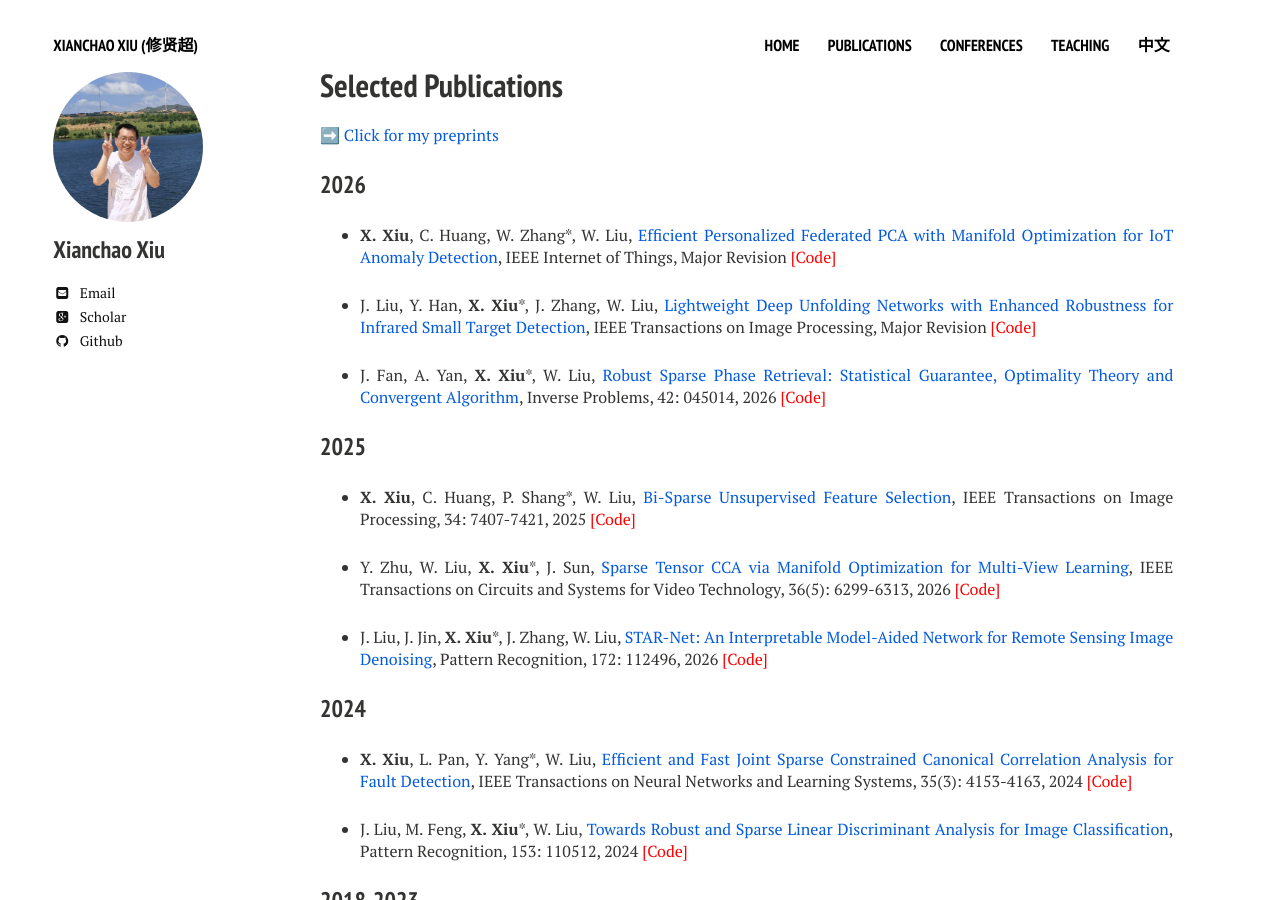
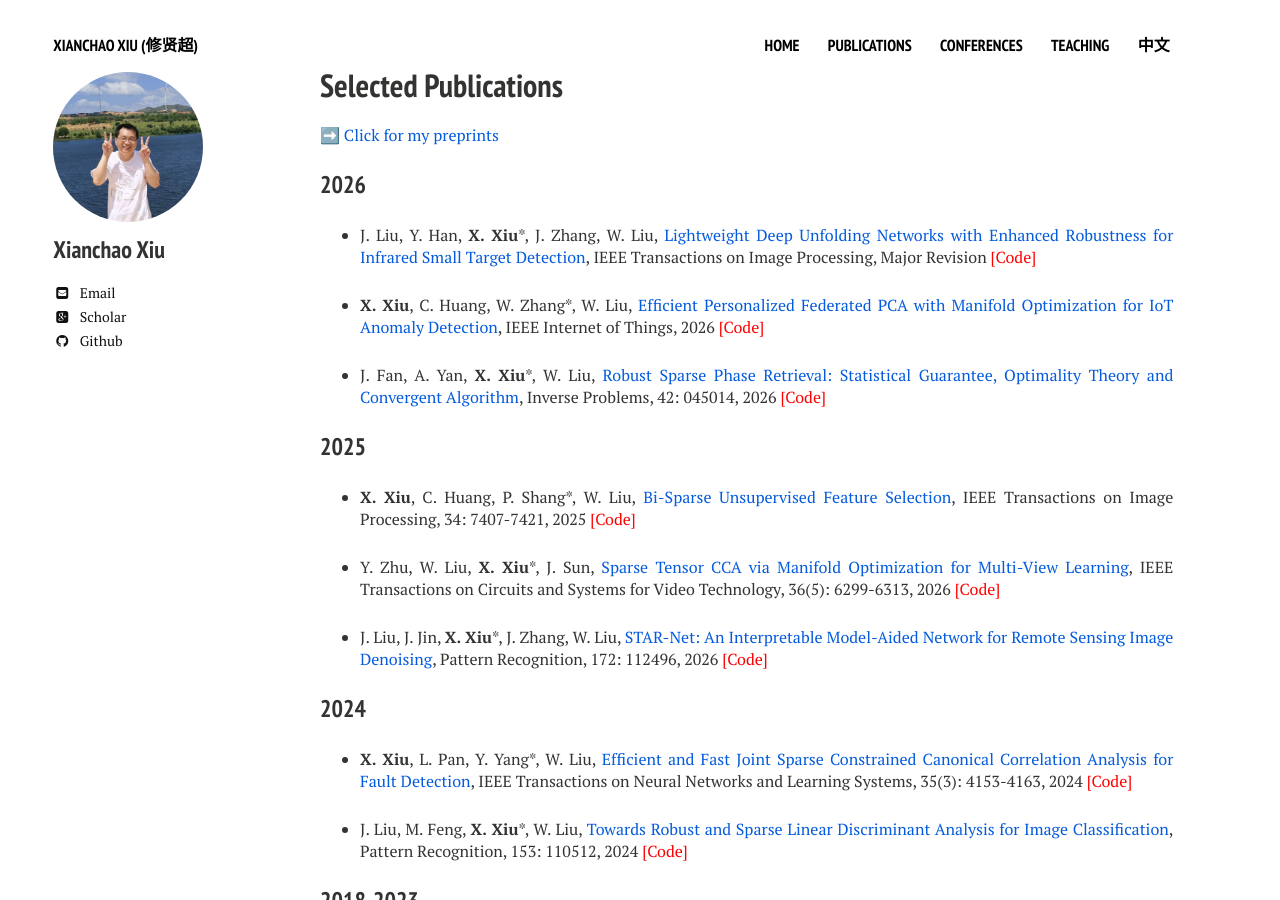
Before and after one commit to xianchaoxiu/xianchaoxiu.github.io, a Jekyll site: the page built from publications/index.md, in a window 1280 px wide and 900 px high. Built offline with Jekyll 4.4.1, drawn with Linux system fonts in a browser that asks for light colours; nearby versions of some CDN libraries.

Commit message:
Update index.md

```diff
--- a/publications/index.md
+++ b/publications/index.md
@@ -12,9 +12,9 @@ share: false
 
 ### 2026
 
-* <b>X. Xiu</b>, C. Huang, W. Zhang*, W. Liu, <a href="https://arxiv.org/abs/2602.12622" class="textlink" target="_blank">Efficient Personalized Federated PCA with Manifold Optimization for IoT Anomaly Detection</a>, IEEE Internet of Things, Major Revision <a href="https://github.com/xianchaoxiu/FedEP" class="textlink" target="_blank" style="color: red;">[Code]</a>
+* J. Liu, Y. Han, <b>X. Xiu</b>*, J. Zhang, W. Liu, <a href="https://arxiv.org/abs/2509.08205" class="textlink" target="_blank">Lightweight Deep Unfolding Networks with Enhanced Robustness for Infrared Small Target Detection</a>, IEEE Transactions on Image Processing, Major Revision <a href="https://github.com/xianchaoxiu/L-RPCANet" class="textlink" target="_blank" style="color: red;">[Code]</a>
 
-* J. Liu, Y. Han, <b>X. Xiu</b>*, J. Zhang, W. Liu, <a href="https://arxiv.org/abs/2509.08205" class="textlink" target="_blank">Lightweight Deep Unfolding Networks with Enhanced Robustness for Infrared Small Target Detection</a>, IEEE Transactions on Image Processing, Major Revision <a href="https://github.com/xianchaoxiu/L-RPCANet" class="textlink" target="_blank" style="color: red;">[Code]</a>
+* <b>X. Xiu</b>, C. Huang, W. Zhang*, W. Liu, <a href="https://arxiv.org/abs/2602.12622" class="textlink" target="_blank">Efficient Personalized Federated PCA with Manifold Optimization for IoT Anomaly Detection</a>, IEEE Internet of Things, 2026 <a href="https://github.com/xianchaoxiu/FedEP" class="textlink" target="_blank" style="color: red;">[Code]</a>
 
 * J. Fan, A. Yan, <b>X. Xiu</b>*, W. Liu,  <a href="https://doi.org/10.1088/1361-6420/ae5e02" class="textlink" target="_blank">Robust Sparse Phase Retrieval: Statistical Guarantee, Optimality Theory and Convergent Algorithm</a>, Inverse Problems, 42: 045014, 2026 <a href="https://github.com/xianchaoxiu/HPR" class="textlink" target="_blank" style="color: red;">[Code]</a>
 
```
